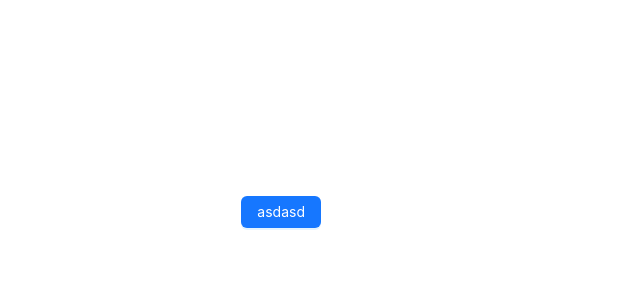
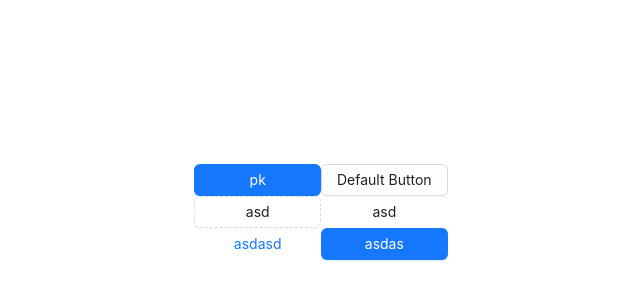
Before and after one commit to choeseonmin/vue3formpr, a Vue app: page / in a window 1280 px wide. Shown: the part 188-488 px from the top of the page, without its empty margins (319-959 px from the left). Built offline with nearby package versions, Linux system fonts and the light colour scheme.

Commit message:
초기 설정

```diff
--- a/src/App.vue
+++ b/src/App.vue
@@ -1,7 +1,10 @@
 <template>
-<section>
-  <a-button type="primary">asdasd</a-button>
-</section>
+  <a-button type="primary">pk</a-button>
+  <a-button>Default Button</a-button>
+  <a-button type="dashed">asd</a-button>
+  <a-button type="text">asd</a-button>
+  <a-button type="link">asdasd</a-button>
+  <a-button type="primary">asdas</a-button>
 </template>
 
 <script setup>
```
